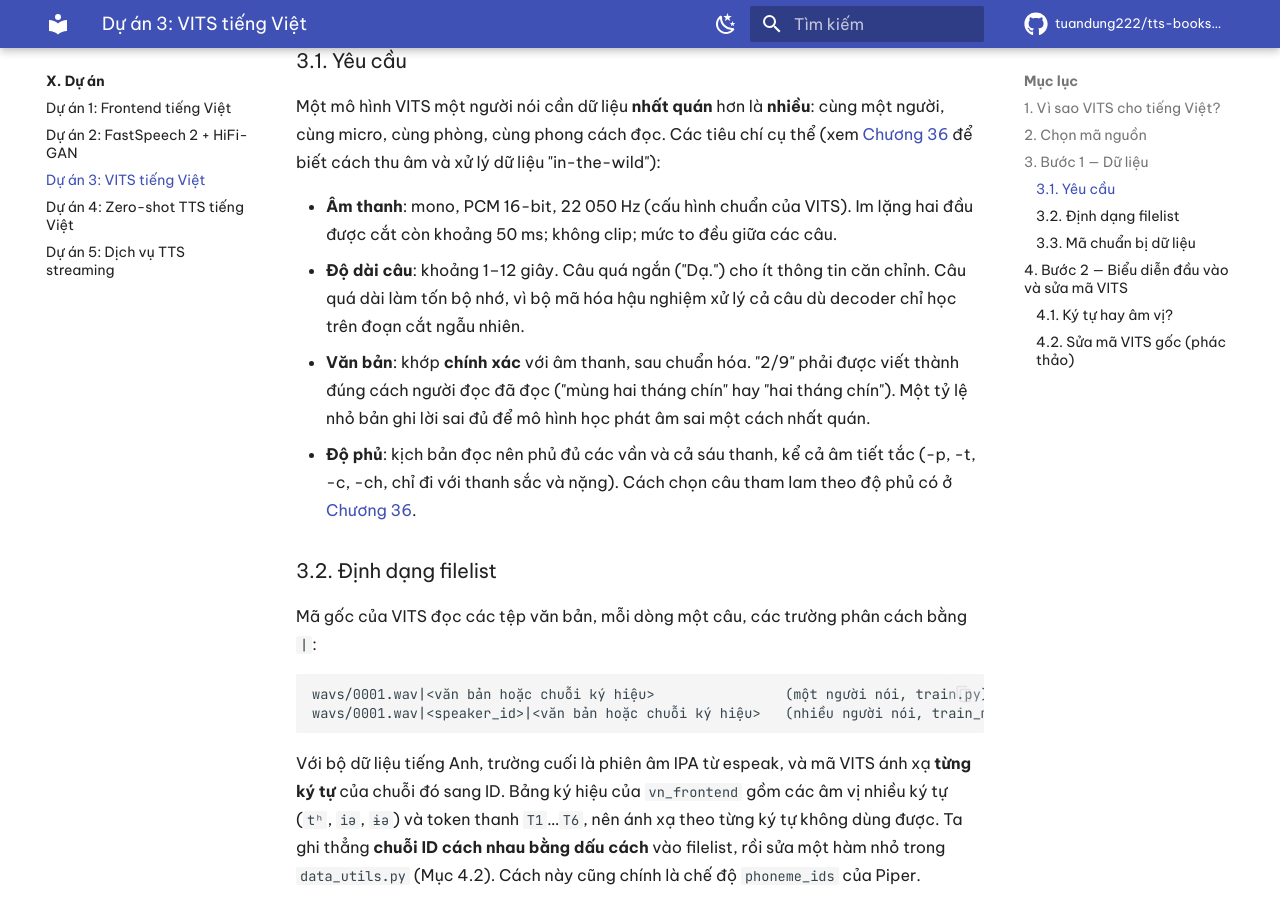
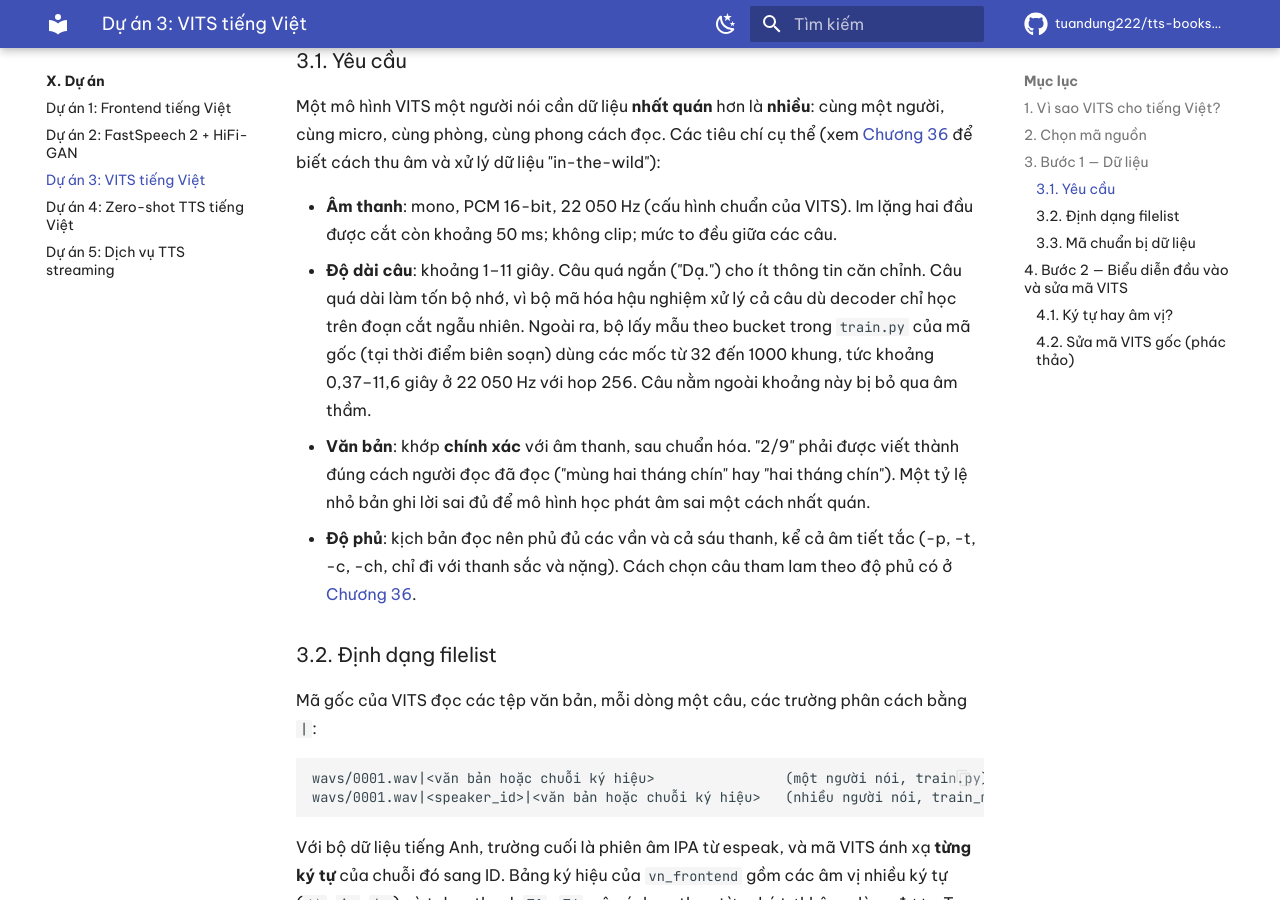
Before and after one commit to tuandung222/tts-books-2026, an MkDocs documentation site: the page built from docs/phan-10-du-an/du-an-3-vits-tieng-viet.md, in a window 1280 px wide and 900 px high, scrolled down 3620 px. Built offline with MkDocs 1.6.1 and Material for MkDocs 9.7.7, drawn with Linux system fonts in a browser that asks for light colours; comment, search, counter and statistics services are not loaded.

Commit message:
WIP: bản thảo các chương đang biên soạn
Co-Authored-By: Claude Opus 5.5 <noreply@anthropic.com>
Claude-Session: https://claude.ai/code/session_01PnSv8GMC4q142v8Kx1mQHm

```diff
--- a/docs/phan-10-du-an/du-an-3-vits-tieng-viet.md
+++ b/docs/phan-10-du-an/du-an-3-vits-tieng-viet.md
@@ -74,7 +74,7 @@ Gợi ý của chúng tôi:
 Một mô hình VITS một người nói cần dữ liệu **nhất quán** hơn là **nhiều**: cùng một người, cùng micro, cùng phòng, cùng phong cách đọc. Các tiêu chí cụ thể (xem [Chương 36](../phan-9-thuc-tien/ch36-du-lieu-tts.md) để biết cách thu âm và xử lý dữ liệu "in-the-wild"):
 
 - **Âm thanh**: mono, PCM 16-bit, 22 050 Hz (cấu hình chuẩn của VITS). Im lặng hai đầu được cắt còn khoảng 50 ms; không clip; mức to đều giữa các câu.
-- **Độ dài câu**: khoảng 1–12 giây. Câu quá ngắn ("Dạ.") cho ít thông tin căn chỉnh. Câu quá dài làm tốn bộ nhớ, vì bộ mã hóa hậu nghiệm xử lý cả câu dù decoder chỉ học trên đoạn cắt ngẫu nhiên.
+- **Độ dài câu**: khoảng 1–11 giây. Câu quá ngắn ("Dạ.") cho ít thông tin căn chỉnh. Câu quá dài làm tốn bộ nhớ, vì bộ mã hóa hậu nghiệm xử lý cả câu dù decoder chỉ học trên đoạn cắt ngẫu nhiên. Ngoài ra, bộ lấy mẫu theo bucket trong `train.py` của mã gốc (tại thời điểm biên soạn) dùng các mốc từ 32 đến 1000 khung, tức khoảng 0,37–11,6 giây ở 22 050 Hz với hop 256. Câu nằm ngoài khoảng này bị bỏ qua âm thầm.
 - **Văn bản**: khớp **chính xác** với âm thanh, sau chuẩn hóa. "2/9" phải được viết thành đúng cách người đọc đã đọc ("mùng hai tháng chín" hay "hai tháng chín"). Một tỷ lệ nhỏ bản ghi lời sai đủ để mô hình học phát âm sai một cách nhất quán.
 - **Độ phủ**: kịch bản đọc nên phủ đủ các vần và cả sáu thanh, kể cả âm tiết tắc (-p, -t, -c, -ch, chỉ đi với thanh sắc và nặng). Cách chọn câu tham lam theo độ phủ có ở [Chương 36](../phan-9-thuc-tien/ch36-du-lieu-tts.md).
 
@@ -132,7 +132,7 @@ def trim_silence(audio: np.ndarray, sr: int, top_db: float = 40.0,
 
 
 def prepare(manifest: str, out_dir: str, sr: int = 22050, min_s: float = 1.0,
-            max_s: float = 12.0, val_percent: int = 5, multi_speaker: bool = False) -> Counter:
+            max_s: float = 11.0, val_percent: int = 5, multi_speaker: bool = False) -> Counter:
     out = Path(out_dir)
     (out / "wavs").mkdir(parents=True, exist_ok=True)
     lines = {"train": [], "val": []}
```
